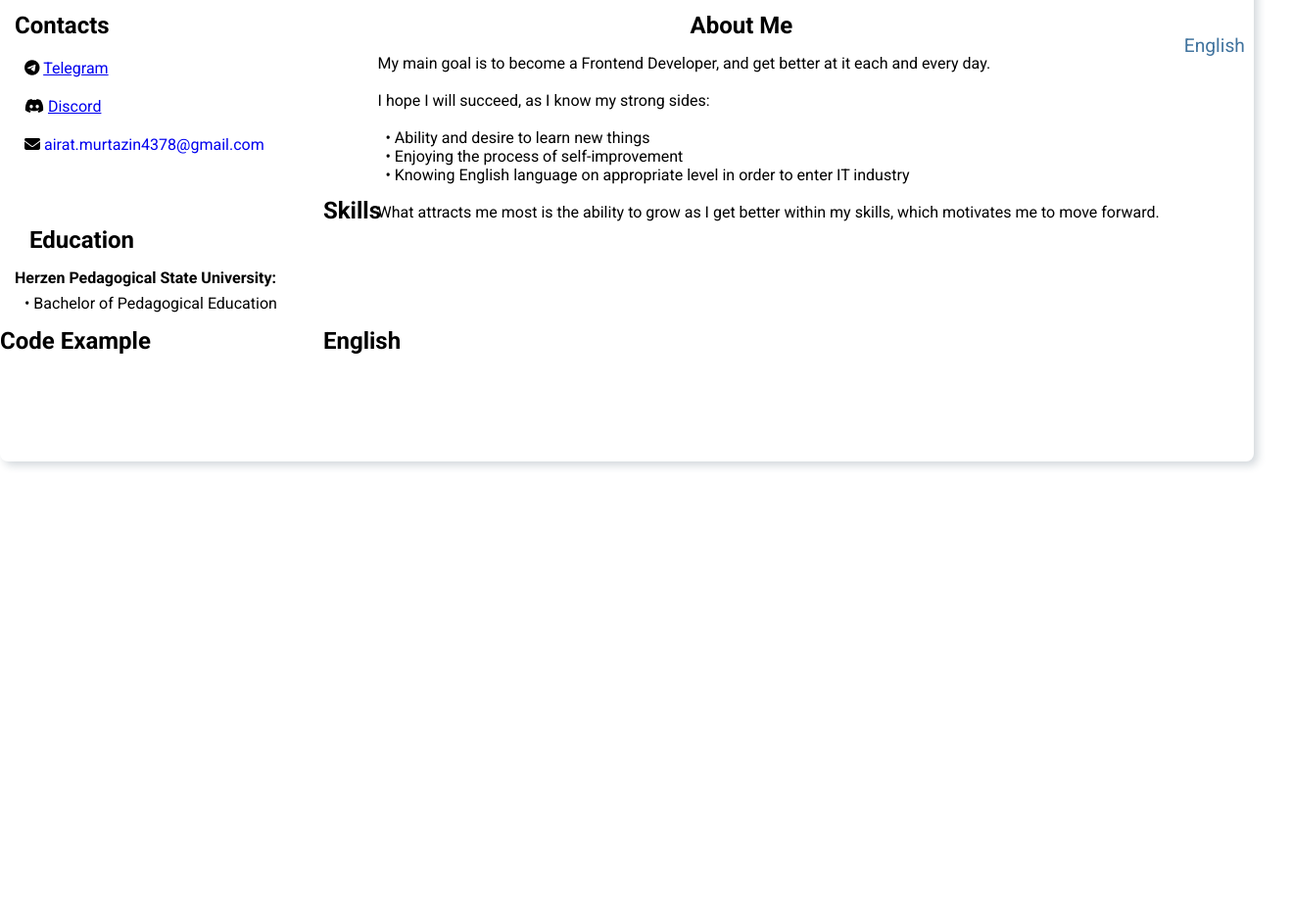
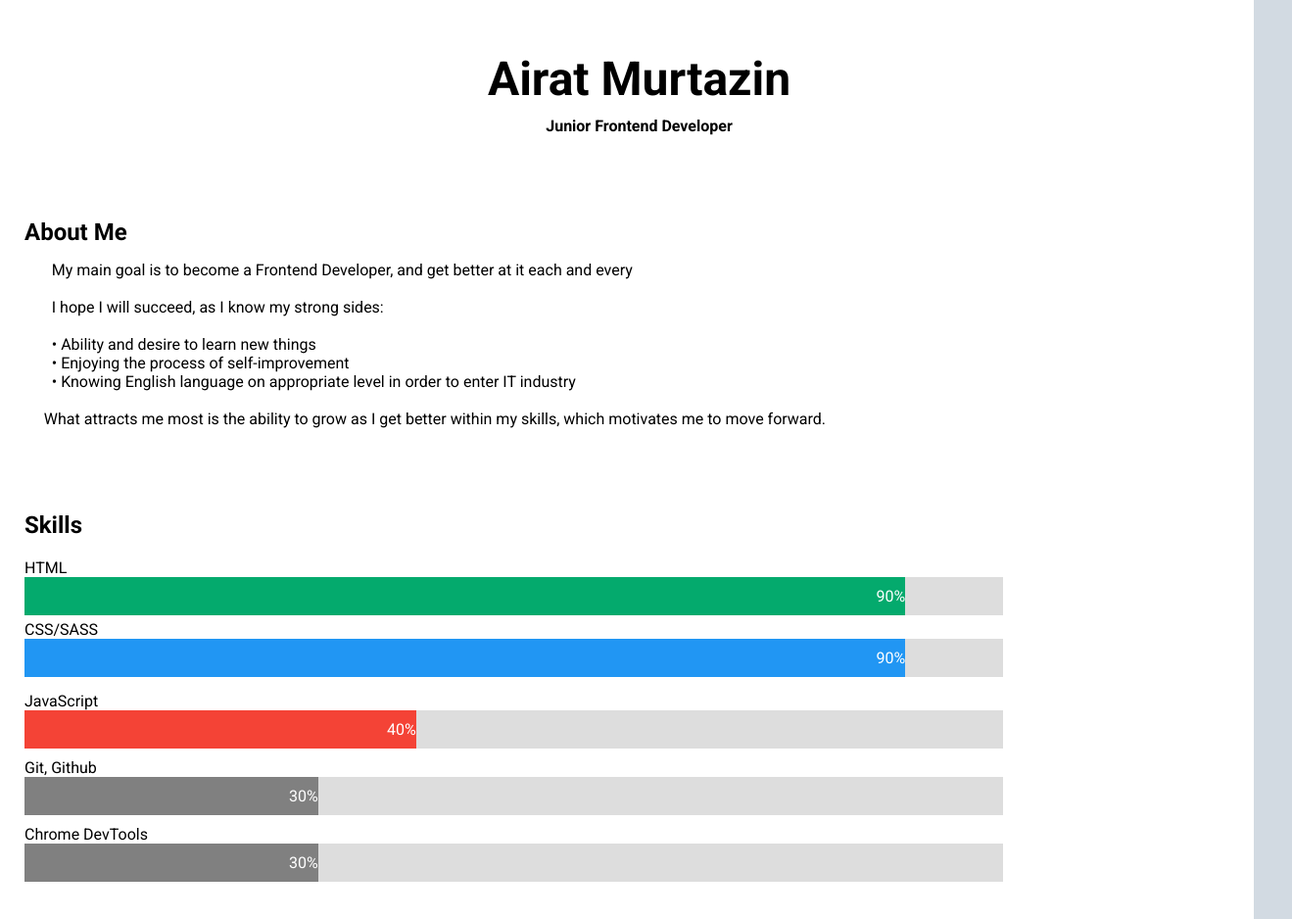
Before and after one commit to AiratMurtazin/rsschool-cv, a plain HTML site: page index.html in a window 1280 px wide. Shown: the part 428-1366 px from the top of the page at 98% size, 1319 px wide, since content can reach past the window. Before the commit the page ends 924 px from the top, so only its background shows below. Drawn offline with Linux system fonts and the light colour scheme.

Commit message:
refactor: made finall basic layout

```diff
--- a/index.html
+++ b/index.html
@@ -22,6 +22,7 @@
     <title>Airat Murtazin CV</title>
   </head>
   <body>
+
     <div class="container">
       <!--! HEADER -->
       <header class="header">
@@ -50,75 +51,128 @@
       <main class="main">
         <img src="/assets/img/CV ava.jpg" alt="portrait of me" class="img" />
 
-        <section class="section" id="profile">
+        <section class="section profile" id="profile">
           <div class="section-title">
-            <h1>Airat Murtazin</h1>
+            <div class="curved">
+            <h1>Airat Murtazin </h1>
             <h4>Junior Frontend Developer</h4>
           </div>
+          </div>
         </section>
-        <section class="section" id="contacts">
-          <div class="section-title">
+        <section class="section contacts" id="contacts">
+           <div class="section-title">
             <h2>Contacts</h2>
-            <ul>
+            <ul class="contact-links">
               <li>
-                <i class="fa-brands fa-telegram"></i>
-                <a href="https://t.me/Amokrif" target="_blank">Telegram</a>
+                <i class="fa-brands fa-telegram fa-xl"></i>
+                <a href="https://t.me/Amokrif" target="_blank" class="contact-link">Telegram</a>
               </li>
               <li>
-                <i class="fa-brands fa-discord"></i>
+                <i class="fa-brands fa-discord fa-xl"></i>
                 <a
                   href="https://discordapp.com/users/958653758080962580/ "
-                  target="_blank"
+                  target="_blank" class="contact-link"
                 >
                   Discord</a
                 >
               </li>
               <li>
-                <i class="fa-solid fa-envelope"></i>
-                <a href="mailto:airat.murtazin4378@gmail.com" class="mail-link"
+                <i class="fa-solid fa-envelope fa-xl"></i>
+                <a href="mailto:airat.murtazin4378@gmail.com" class="contact-link mail-link"
                   >airat.murtazin4378@gmail.com</a
                 >
               </li>
             </ul>
           </div>
         </section>
-        <section class="section" id="about-me">
+        <section class="section about-me" id="about-me">
           <div class="section-title">
             <h2>About Me</h2>
             <pre class="text">
-              My main goal is to become a Frontend Developer, and get better at it each and every day.
+       My main goal is to become a Frontend Developer, and get better at it each and every
 
-              I hope I will succeed, as I know my strong sides:
+       I hope I will succeed, as I know my strong sides:
 
-                • Ability and desire to learn new things
-                • Enjoying the process of self-improvement
-                • Knowing English language on appropriate level in order to enter IT industry
+       • Ability and desire to learn new things
+       • Enjoying the process of self-improvement
+       • Knowing English language on appropriate level in order to enter IT industry
 
-              What attracts me most is the ability to grow as I get better within my skills, which motivates me to move forward.</pre
-            >
+     What attracts me most is the ability to grow as I get better within my skills, which motivates me to move forward.</pre>
           </div>
         </section>
-        <section class="section" id="skills">
+        <section class="section skills" id="skills">
           <div class="section-title">
             <h2>Skills</h2>
+            <div class="skills-list">
+              <div class="skills-item"> <p>HTML</p>
+                <div class="container-skills">
+                <div class="graph html">90%</div>
+            </div>
+              <div class="skills-item"> <p>CSS/SASS</p>
+                <div class="container-skills">
+                  <div class="graph css">90%</div>
+                   </div>
+                  </div >
+              </div >
+              <div class="skills-item"> <p>JavaScript</p>
+                <div class="container-skills">
+                  <div class="graph js">40%</div>
+                   </div>
+                  </div >
+              </div >
+              <div class="skills-item"> <p>Git, Github</p>
+                <div class="container-skills">
+                  <div class="graph git">30%</div>
+                  </div >
+              </div >
+              <div class="skills-item"> <p>Chrome DevTools</p>
+                <div class="container-skills">
+                  <div class="graph dev-tools">30%</div>
+              </div>
+
+            </div>
           </div>
         </section>
-        <section class="section" id="code-example">
+        <section class="section code-example" id="code-example">
           <div class="section-title">
             <h2>Code Example</h2>
+            <pre class="code"><code class="code-example_code">
+              form.addEventListener('submit', e => {
+              e.preventDefault();
+              let arr = [];
+
+              input.filter(a => {
+                if (a.checked) {
+                  arr.push(a);
+                }
+              });
+
+              arr.forEach(each => {
+                if (each.classList.contains('correct')) {
+                  each.closest('ul').classList.add('green');
+                } else {
+                  each.closest('ul').classList.add('red');
+                }
+              });
+            });</code> </pre>
           </div>
         </section>
-        <section class="section" id="education">
+        <section class="section education" id="education">
           <div class="section-title">
             <h2>Education</h2>
             <h4>Herzen Pedagogical State University:</h4>
             <p>• Bachelor of Pedagogical Education</p>
           </div>
         </section>
-        <section class="section" id="english">
+        <section class="section english" id="english">
           <div class="section-title">
             <h2>English</h2>
+            <p class="english-info">
+              • B2 (I can understand almost everything, written and spoken. But
+              has some problems in grammar and speaking)
+            </p>
           </div>
+          </section>
         </section>
       </main>
       <!--! FOOTER -->
--- a/style.css
+++ b/style.css
@@ -1,5 +1,6 @@
 * {
   margin: 0;
+  box-sizing: border-box;
 }
 
 :root {
@@ -7,158 +8,150 @@
 }
 
 body {
-  /* background-color: #40739e; */
   font-family: var(--main-font-family);
+  background-color: #d2dae2;
 }
 
 .container {
   max-width: 1440px;
+  height: auto;
   margin: 25px auto;
   border-radius: 8px;
-  box-shadow: 4px 4px 8px 0px rgba(34, 60, 80, 0.2);
+  box-shadow: -1px 2px 31px 20px rgba(34, 60, 80, 0.2);
   display: grid;
-  grid-template-columns: 6fr 1fr;
-  grid-template-rows: 7fr 1fr;
-  background-image: url(/assets/img/wallpaper.jpg);
-}
-
-.main {
-  grid-row: 1;
-  grid-column: 1 / 2;
-  /* background-color: red; */
-  display: grid;
-  grid-template-columns: 1fr 5fr;
-}
-
-.footer {
-  grid-row: 2;
-  grid-column: 1 / 3;
-  /* background-color: black; */
-}
-
-.header {
-  grid-row: 1 / 3;
-  grid-column: 2;
-  /* background-color: yellow; */
+  background-color: #fff;
 }
 
 .img {
-  width: 280px;
-  height: 400px;
+  width: 320px;
+  height: 320px;
+  border-radius: 50%;
+  object-fit: cover;
+  object-position: top;
+  margin: 0 auto;
 }
-
-.nav:hover {
-  background-image: linear-gradient(
-    to right,
-    rgba(255, 0, 0, 0),
-    rgba(77, 77, 240, 0.603)
-  );
-  transition: background-image 5s ease;
-}
-
-.nav {
-  /* background-image: linear-gradient(
-    to right,
-    rgba(255, 0, 0, 0),
-    rgba(77, 77, 240, 0.603)
-  ); */
-
-  /* animation: linear 1s ease-in; */
-  height: 100vh;
-}
-/* .nav-list:hover {
-  background-image: linear-gradient(
-    to right,
-    rgba(255, 0, 0, 0),
-    rgba(77, 77, 240, 0.603)
-  );
-} */
-
-/* @keyframes linear {
-  100% {
-  }
-} */
 
 .nav-list {
   list-style: none;
-  padding: 25px;
+  display: flex;
+  line-height: 45px;
+  justify-content: space-around;
 }
 
 .link {
   text-decoration: none;
-  color: #40739e;
-  font-size: 1.2rem;
-  cursor: pointer;
+  color: black;
 }
 
-.nav-item {
-  padding: 25px 0;
+.main {
+  display: flex;
+  flex-direction: column;
+  justify-content: center;
+  margin-top: 35px;
+}
+.profile {
+  margin: 0 auto;
 }
 
-.mail-link {
-  text-decoration: none;
+.profile h4 {
+  text-align: center;
 }
 
-#profile {
-  /* background-color: #40739e; */
-  /* background-image: url(/assets/img/Blue\ Jeans.jpg); */
-  width: inherit;
-  color: #40739e;
-  height: 7rem;
-  align-self: center;
-  margin: 45px;
-  /* z-index: 5; */
+.section {
+  padding: 30px 0;
+}
+.contacts {
+  order: 1;
 }
 
-#profile h1 {
-  padding: 15px;
-  font-weight: bold;
+.section-title h1 {
+  padding-bottom: 10px;
+  font-size: 3rem;
 }
 
-#profile h4 {
-  padding: 15px;
+.section-title {
+  text-align: left;
+  margin: 25px 0 0 25px;
 }
 
-#contacts {
-  padding: 15px;
-  width: 300px;
+.text {
+  font-family: var(--main-font-family);
 }
 
-#contacts ul {
-  padding: 10px;
-}
-
-#contacts ul li {
-  padding: 10px 10px 10px 0;
+.skills-list {
   list-style: none;
 }
 
-#education {
-  grid-row: 3/4;
-  padding: 15px;
+h2 {
+  padding-bottom: 15px;
 }
 
-#education h2 {
-  padding: 15px;
+.container-skills {
+  width: 100%;
+  background-color: #ddd;
 }
 
-#education p {
-  padding: 7px 0 0 10px;
+.graph {
+  text-align: right;
+  padding-top: 10px;
+  padding-bottom: 10px;
+  color: white;
 }
 
-/*! ////////////////////////////// */
-/*TODO Нужно чтобы текст в about me не увеличивал высоту всех row, надо чтобы он наслаивался на другой пункт */
-/*! ////////////////////////////// */
-
-#about-me {
-  text-align: center;
-  margin-top: 15px;
-  height: 189px;
-  overflow-y: visible;
+.html {
+  width: 90%;
+  background-color: #04aa6d;
+} /* Green */
+.css {
+  width: 90%;
+  background-color: #2196f3;
+} /* Blue */
+.js {
+  width: 40%;
+  background-color: #f44336;
+} /* Red */
+.git {
+  width: 30%;
+  background-color: #808080;
+} /* Dark Grey */
+.dev-tools {
+  width: 30%;
+  background-color: #808080;
 }
 
-.text {
-  padding-top: 15px;
-  font-family: var(--main-font-family);
-  text-align: left;
+.skills {
+  width: 80%;
 }
+
+.contacts {
+  width: 100%;
+}
+
+.contacts ul {
+  list-style: none;
+  display: flex;
+  flex-direction: column;
+  height: 100px;
+  justify-content: space-around;
+  padding: 0;
+  margin-left: 15px;
+}
+
+.contact-link {
+  padding-left: 10px;
+  text-decoration: none;
+  color: grey;
+}
+
+.education p {
+  padding-top: 10px;
+  margin-left: 15px;
+}
+
+.english-info {
+  margin-left: 15px;
+}
+
+.skills-item {
+  padding: 5px 0 5px 0;
+}
```
